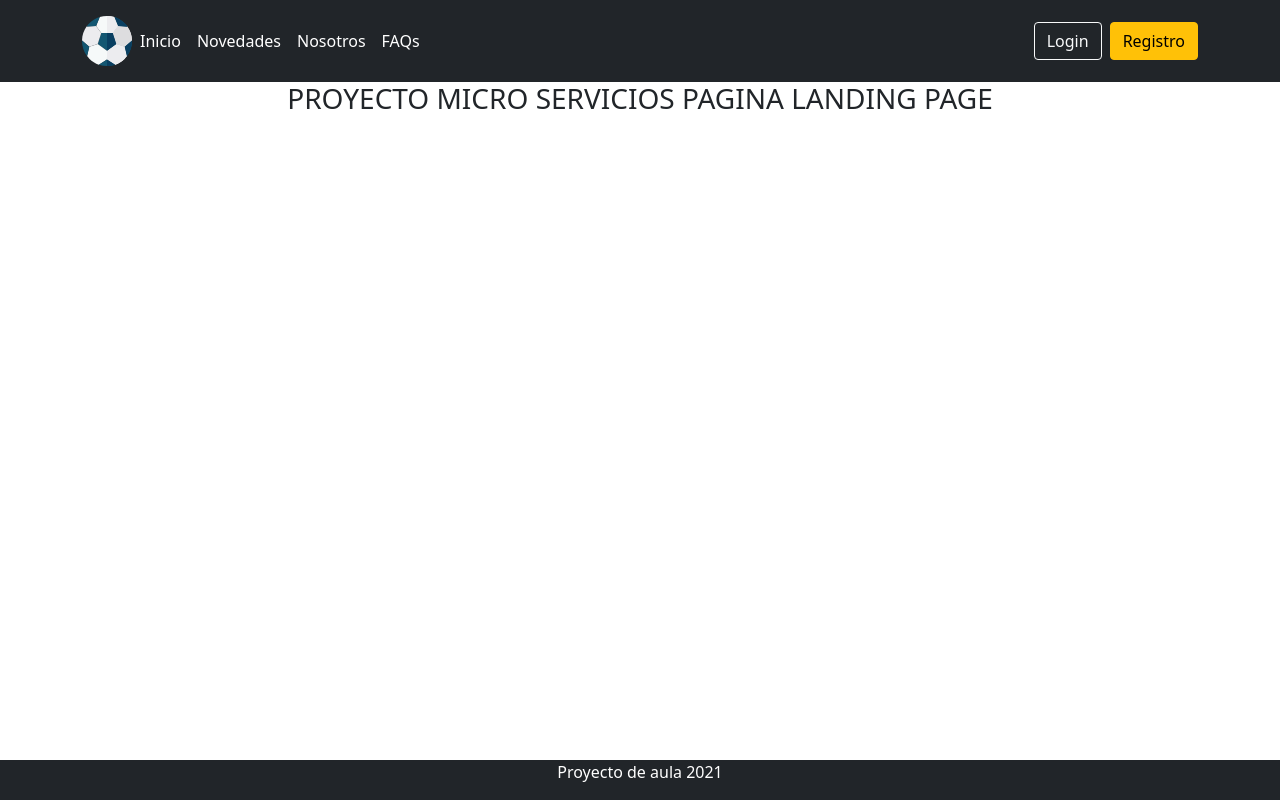
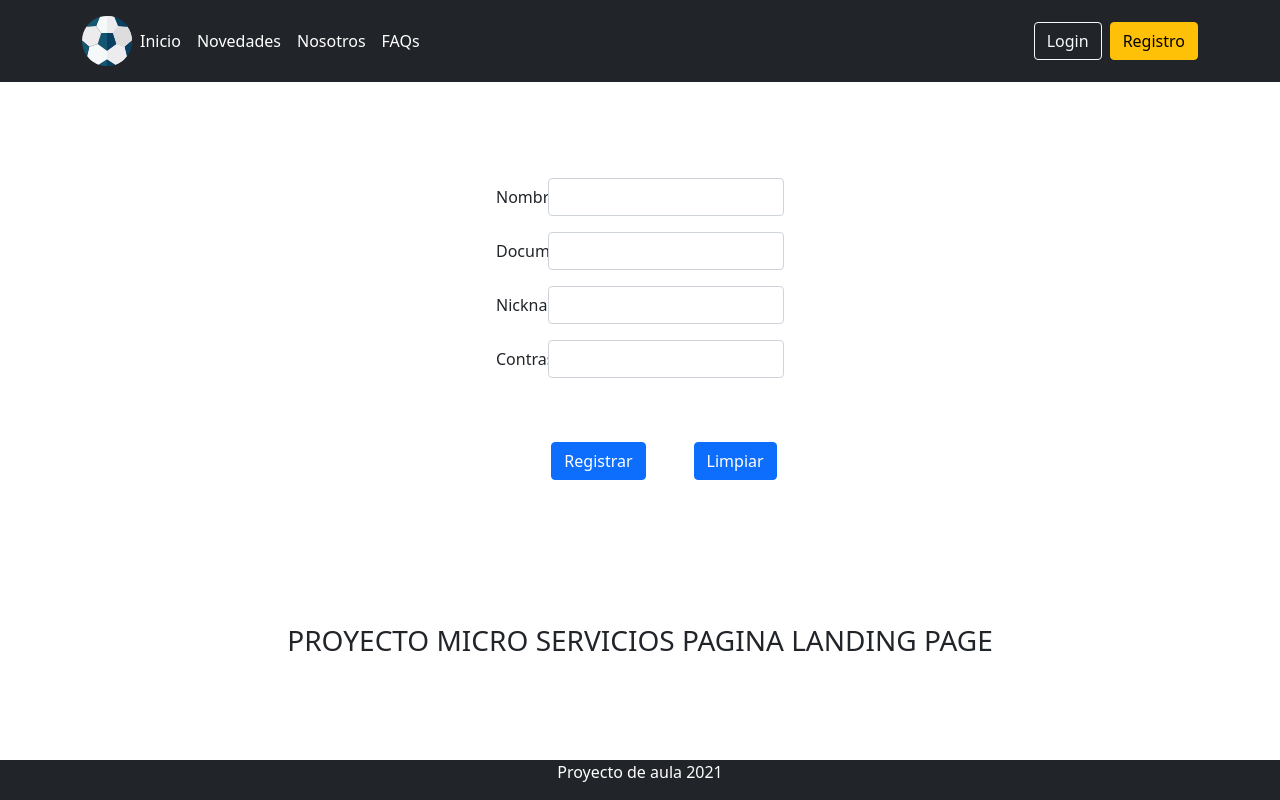
Before and after one commit to Ivancito-ur/grupo8_microservicios_front, a React (Create React App) app in the folder grupo8-front/: page /registro in a window 1280 px wide. Built offline with nearby package versions, Linux system fonts and the light colour scheme.

Commit message:
Bloqueo CORS

```diff
--- a/grupo8-front/package.json
+++ b/grupo8-front/package.json
@@ -12,7 +12,8 @@
     "react-router": "^5.2.0",
     "react-router-dom": "^5.2.0",
     "react-scripts": "4.0.3",
-    "web-vitals": "^1.1.2"
+    "web-vitals": "^1.1.2",
+
 
   },
   "scripts": {
--- a/grupo8-front/public/index.html
+++ b/grupo8-front/public/index.html
@@ -24,7 +24,7 @@
       work correctly both with client-side routing and a non-root public URL.
       Learn how to configure a non-root public URL by running `npm run build`.
     -->
-    <title>React App</title>
+    <title>Sinplafut</title>
   </head>
   <body>
     <noscript>You need to enable JavaScript to run this app.</noscript>
--- /dev/null
+++ b/grupo8-front/src/Api/UsuarioRest.js
@@ -0,0 +1,34 @@
+import axios from 'axios';
+import { API_URL } from '../constants.js'
+
+export const URL_PETICION_USUARIO = '/usuario'
+
+class UsuarioRest {
+
+    listarRoles() {
+
+        return axios.get(API_URL + URL_PETICION_USUARIO).then(res => {
+            console.log(res);
+        });
+
+    }
+    deleteRol(id) {
+        return axios.delete(API_URL + URL_PETICION_USUARIO + id);
+    }
+
+    getRol(id) {
+        return axios.get(API_URL + URL_PETICION_USUARIO + id);
+    }
+
+    updateUsuario() {
+        return axios.put(API_URL + URL_PETICION_USUARIO);
+    }
+    addUsuario(usuario) {
+        return axios.post(API_URL + URL_PETICION_USUARIO, usuario);
+    }
+
+
+
+}
+
+export default new UsuarioRest;
--- a/grupo8-front/src/components/FooterComponent.jsx
+++ b/grupo8-front/src/components/FooterComponent.jsx
@@ -1,10 +1,12 @@
 import React, { Component } from 'react'
+import '../css/footer.css'
+
 
 class FooterComponent extends Component {
     render() {
         return (
 
-            <footer className="footer navbar-ligth bg-dark">
+            <footer className="footer navbar-ligth bg-dark" id="footerB">
                 <span style={{ color: "white" }}> Proyecto de aula 2021</span>
             </footer>
         );
--- a/grupo8-front/src/components/LandingPageComponent.jsx
+++ b/grupo8-front/src/components/LandingPageComponent.jsx
@@ -6,6 +6,7 @@ import FooterComponent from './FooterComponent';
 import HeaderComponent from './HeaderComponent'
 import LoginComponent from './LoginComponent';
 import RolesComponent from './RolesComponent';
+import RegistroComponent from './RegistroComponent';
 
 
 class LandingPageComponent extends Component {
@@ -19,6 +20,7 @@ class LandingPageComponent extends Component {
                         <Route path="/login" component={LoginComponent}/>
                         <AuthenticatedRoute path="/dashboard" component={DashboardComponent} />
                         <AuthenticatedRoute path="/roles" component={RolesComponent} />
+                        <Route path="/registro" component={RegistroComponent}/>
                     </Switch>
                     <FooterComponent></FooterComponent>
                 </Router>
--- a/grupo8-front/src/components/LoginComponent.jsx
+++ b/grupo8-front/src/components/LoginComponent.jsx
@@ -24,7 +24,7 @@ class LoginComponent extends Component {
                 {this.state.falloSesion && <div className="alert alert-danger"> No se puedo iniciar </div>}
                     <main className="form-signin">
                         <img className="mb-4" src="https://getbootstrap.com/docs/5.0/assets/brand/bootstrap-logo.svg" alt="" width="72" height="57"></img>
-                        <h1 className="h3 mb-3 fw-normal">Inicio de sesion</h1>
+                        <h1 className="h3 mb-3 fw-normal">Inicio de sesión</h1>
                         <div className="form-floating">
                             <input type="text" className="form-control" name="nickname" id="nickname" onChange={this.handleChange}  placeholder="Nickname" autoComplete="off"></input>
                             <label htmlFor="floatingInput">Nickname</label>
--- /dev/null
+++ b/grupo8-front/src/components/RegistroComponent.jsx
@@ -0,0 +1,91 @@
+import React, { Component } from 'react'
+import axios from 'axios'
+import { API_URL } from '../constants.js'
+import UsuarioRest from '../Api/UsuarioRest.js';
+export const URL_PETICION_USUARIO = '/usuario'
+
+class RegistroComponent extends Component{
+
+
+
+    nombreRef = React.createRef();
+    documentoRef = React.createRef();
+    nicknameRef = React.createRef();
+    contraseñaRef = React.createRef();
+
+    state={
+        usuario: {},
+        status: null
+    };
+
+    changeState =() =>{
+        this.setState({
+            usuario:{
+                //nombre: this.nombreRef.current.value,
+                persona:{documento: this.documentoRef.current.value},
+                nickname: this.nicknameRef.current.value,
+                contraseña: this.contraseñaRef.current.value
+            }
+        });
+
+        console.log(this.state)
+    }
+
+    saveUsuario = (e) =>{
+        e.preventDefault();
+
+        this.changeState();
+        // console.log(this.nombreRef.current.value);
+        // console.log(this.documentoRef.current.value);
+        // console.log(this.nicknameRef.current.value);
+        // console.log(this.contraseñaRef.current.value);
+
+        // Hacer una petición http por post para guardar al usuario
+        console.log(this.state.usuario);
+        UsuarioRest.addUsuario(this.state.usuario)
+    }
+
+    render(){
+        return(
+            <div className="RegistroComponent">
+                <form  className="m-5" action="" onSubmit={this.saveUsuario}>
+                    <div className="container w-25 p-1 py-5">
+                    <div className="mb-3 row">
+                    <label htmlFor="inputPassword" className="col-sm-2 col-form-label ">Nombre</label>
+                    <div className="col-sm-10">
+                    <input type="text" className="form-control" id="inputPassword" ref= {this.nombreRef} onChange={this.changeState}/>
+                    </div>
+                </div>
+                <div className="mb-3 row">
+                    <label htmlFor="inputPassword" className="col-sm-2 col-form-label ">Documento</label>
+                    <div className="col-sm-10">
+                    <input type="text" className="form-control" id="inputPassword" ref= {this.documentoRef} onChange={this.changeState}/>
+                    </div>
+                </div>
+                <div className="mb-3 row">
+                    <label htmlFor="inputPassword" className="col-sm-2 col-form-label ">Nickname</label>
+                    <div className="col-sm-10">
+                    <input type="text" className="form-control" id="inputPassword" ref= {this.nicknameRef} onChange={this.changeState}/>
+                    </div>
+                </div>
+                <div className="mb-3 row">
+                    <label htmlFor="inputPassword" className="col-sm-2 col-form-label">Contraseña</label>
+                    <div className="col-sm-10">
+                    <input type="password" className="form-control" id="inputPassword" ref= {this.contraseñaRef} onChange={this.changeState}/>
+                    </div>
+                </div>
+                <div className="">
+                    <button type="submit" className="btn btn-primary m-5">Registrar</button>
+                    <button type="" className="btn btn-primary ">Limpiar</button>
+                </div>
+
+                </div>
+
+                </form>
+
+            </div>
+        );
+    }
+}
+
+export default RegistroComponent;
--- /dev/null
+++ b/grupo8-front/src/css/footer.css
@@ -0,0 +1,5 @@
+#footerB {
+  position: absolute !important;
+  bottom: 0px !important;
+  color: aquamarine;
+}
```
